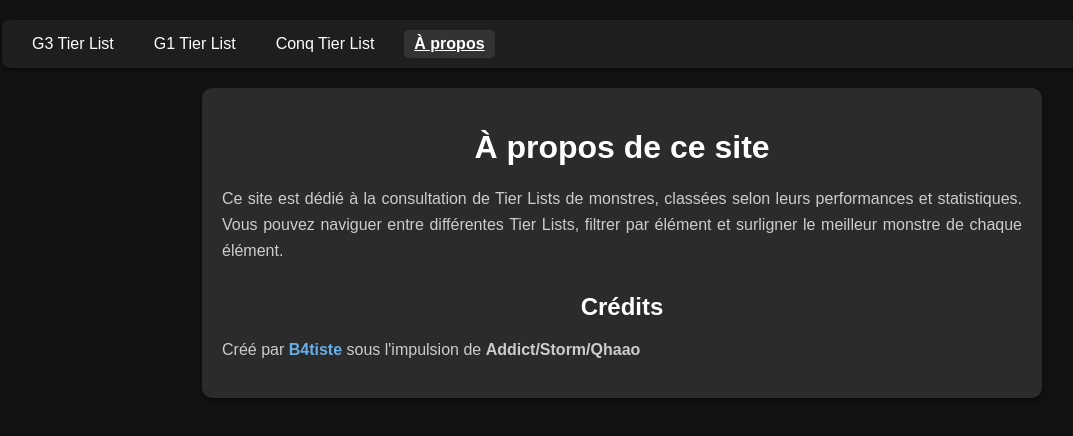
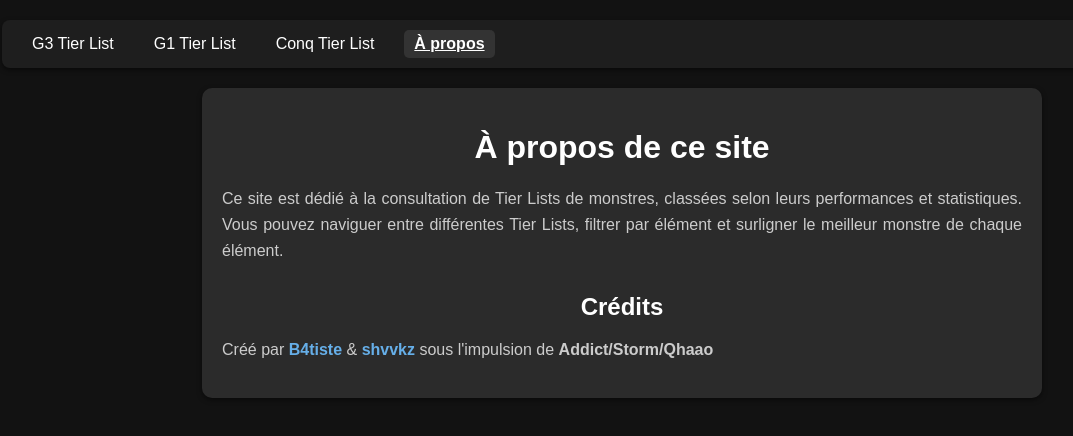
Before and after one commit to B4tiste/rta-tierlist-front, a Vue app: page / in a window 1280 px wide. Both pictures are taken after a click on the item "À propos". Shown: the top 436 px of the page, without its empty margins (18-1091 px from the left). Built offline with nearby package versions, Linux system fonts and the light colour scheme; no server answers.

Commit message:
Ajout de Viggo dans les crédits

```diff
--- a/src/components/About.vue
+++ b/src/components/About.vue
@@ -12,7 +12,15 @@
             <p>
                 Créé par
                 <strong
-                    ><a href="https://github.com/B4tiste">B4tiste</a></strong
+                    ><a href="https://github.com/B4tiste" target="_blank"
+                        >B4tiste</a
+                    ></strong
+                >
+                &
+                <strong
+                    ><a href="https://github.com/shvvkz" target="_blank"
+                        >shvvkz</a
+                    ></strong
                 >
                 sous l'impulsion de <strong>Addict/Storm/Qhaao</strong>
             </p>
```
